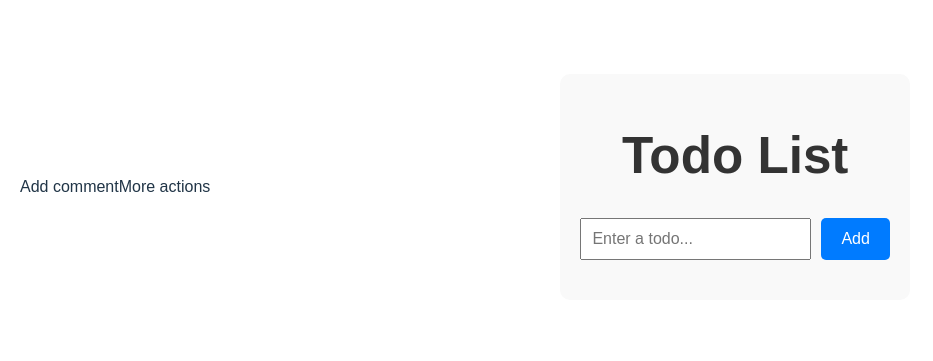
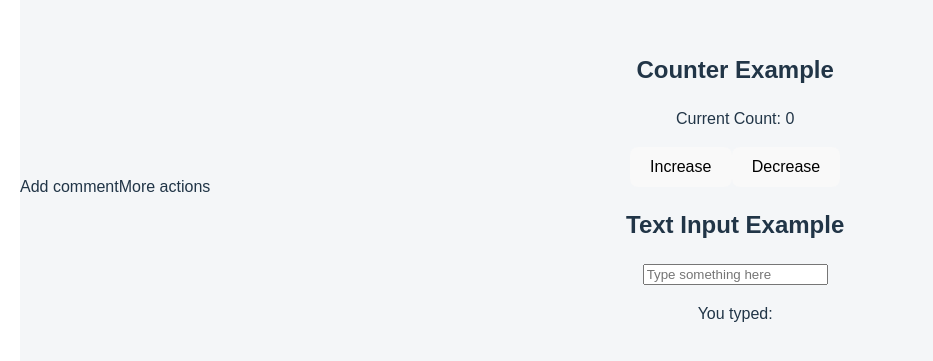
Before and after one commit to kuldeeepkumar/Training, a React (Vite) app: page / in a window 1280 px wide. Shown: the part 233-594 px from the top of the page, without its empty margins (0-933 px from the left). Built offline with nearby package versions, Linux system fonts and the light colour scheme.

Commit message:
reactexercise 2

```diff
--- a/src/App.jsx
+++ b/src/App.jsx
@@ -14,7 +14,8 @@ import Exercise11 from './exercises/exercise11/Exercise11';
 import Exercise12 from './exercises/exercise12/Exercise12';
 import Exercise13 from './exercises/exercise13/Exercise13';
 import TodoApp from './exercises/experiments/TodoApp'
-
+import ReactExercise1 from "./reactExercises/exercise1/reactExercise1";
+import ReactExercise2 from './reactExercises/exercise2/ReactExercise2'
 function App() {
   return (
     <>
@@ -28,10 +29,12 @@ function App() {
     <Exercise8/>
     <Exercise9/>
     <Exercise10/>
-    <Exercise11/> */}
-    {/* <Exercise12/> */}
-   {/* <Exercise13/>*/}
-   <TodoApp/>
+    <Exercise11/>
+    <Exercise12/>
+    <Exercise13/> */}
+    {/* <TodoApp/>
+    <ReactExercise1/> */}
+    <ReactExercise2/>
     </>
   );
 }
--- /dev/null
+++ b/src/exercises/experiments/ToDo.css
@@ -0,0 +1,81 @@
+body{
+    background-color: #f4f6f8;
+}
+.container {
+    max-width: 500px;
+    margin: 50px auto;
+    padding: 20px;
+    border: 10px solid #ccc;
+    border-radius: 10px;
+    font-family: Arial, sans-serif;
+    background-color: #ffffff;
+}
+
+.heading {
+    text-align: center;
+    color: #2c3e50;
+}
+
+.form {
+    display: flex;
+    gap: 10px;
+    margin-bottom: 20px;
+}
+
+.input {
+    flex: 1;
+    padding: 10px;
+    font-size: 16px;
+}
+.input:hover{
+  border-color: black;
+}
+
+.button {
+    padding: 10px 20px;
+    font-size: 16px;
+    background-color: #2da2f0;
+    color: white;
+    border: none;
+    border-radius: 5px;
+    font-weight: bold;
+    transition: all 0.3s ease;
+}
+.button:hover {
+    transform: scale(1.02);
+    background-color: #2970da;
+    box-shadow: 0 4px 12px rgba(0, 0, 0, 0.1);
+}
+
+.list {
+    list-style: none;
+    padding: 0;
+}
+
+.listItem {
+    padding: 10px;
+    border-bottom: 1px solid #ccc;
+    display: flex;
+    justify-content: space-between;
+    align-items: center;
+}
+
+.todoText {
+    cursor: pointer;
+}
+
+.editBtn {
+    margin-right: 10px;
+    background-color: #ffc107;
+    border: none;
+    color: white;
+    padding: 5px 10px;
+    border-radius: 5px;
+}
+.delBtn {
+    background-color: #dc3545;
+    border: none;
+    color: white;
+    padding: 5px 10px;
+    border-radius: 5px;
+}
--- a/src/exercises/experiments/TodoApp.jsx
+++ b/src/exercises/experiments/TodoApp.jsx
@@ -1,25 +1,23 @@
 import React, { useState } from "react";
+import './ToDo.css';
 
 function TodoApp() {
   const [todos, setTodos] = useState([]);
   const [input, setInput] = useState("");
   const [editId, setEditId] = useState(null);
 
-  // Handle form submit
   const handleSubmit = (e) => {
     e.preventDefault();
 
     if (input.trim() === "") return;
 
     if (editId) {
-      // Edit existing todo
       const updatedTodos = todos.map((todo) =>
         todo.id === editId ? { ...todo, text: input } : todo
       );
       setTodos(updatedTodos);
       setEditId(null);
     } else {
-      // Create new todo
       const newTodo = {
         id: Date.now(),
         text: input,
@@ -31,13 +29,11 @@ function TodoApp() {
     setInput("");
   };
 
-  // Delete todo
   const handleDelete = (id) => {
     const updatedTodos = todos.filter((todo) => todo.id !== id);
     setTodos(updatedTodos);
   };
 
-  // Toggle completed
   const handleToggleComplete = (id) => {
     const updatedTodos = todos.map((todo) =>
       todo.id === id ? { ...todo, completed: !todo.completed } : todo
@@ -45,48 +41,46 @@ function TodoApp() {
     setTodos(updatedTodos);
   };
 
-  // Edit todo
   const handleEdit = (todo) => {
     setInput(todo.text);
     setEditId(todo.id);
   };
 
   return (
-    <div style={styles.container}>
-      <h1 style={styles.heading}>Todo List</h1>
+    <div className='container'>
+      <h1 className='heading'>Todo List</h1>
 
-      <form onSubmit={handleSubmit} style={styles.form}>
+      <form onSubmit={handleSubmit} className='form'>
         <input
           type="text"
           value={input}
           onChange={(e) => setInput(e.target.value)}
           placeholder="Enter a todo..."
-          style={styles.input}
+          className='input'
         />
-        <button type="submit" style={styles.button}>
+        <button type="submit" className='button'>
           {editId ? "Update" : "Add"}
         </button>
       </form>
 
-      <ul style={styles.list}>
+      <ul className='list'>
         {todos.map((todo) => (
-          <li key={todo.id} style={styles.listItem}>
+          <li key={todo.id} className='listItem'>
             <span
+              className='todoText'
               style={{
-                ...styles.todoText,
                 textDecoration: todo.completed ? "line-through" : "none",
                 color: todo.completed ? "#aaa" : "#333",
               }}
-              onClick={() => handleToggleComplete(todo.id)}>
+              onClick={() => handleToggleComplete(todo.id)}
+            >
               {todo.text}
             </span>
             <div>
-              <button onClick={() => handleEdit(todo)} style={styles.editBtn}>
+              <button onClick={() => handleEdit(todo)} className='editBtn'>
                 Edit
               </button>
-              <button
-                onClick={() => handleDelete(todo.id)}
-                style={styles.delBtn}>
+              <button onClick={() => handleDelete(todo.id)} className='delBtn'>
                 Delete
               </button>
             </div>
@@ -97,68 +91,4 @@ function TodoApp() {
   );
 }
 
-// Inline styles
-const styles = {
-  container: {
-    maxWidth: "500px",
-    margin: "50px auto",
-    padding: "20px",
-    border: "10ppx solid #ccc",
-    borderRadius: "10px",
-    fontFamily: "Arial",
-    backgroundColor: "#f9f9f9",
-  },
-  heading: {
-    textAlign: "center",
-    color: "#333",
-  },
-  form: {
-    display: "flex",
-    gap: "10px",
-    marginBottom: "20px",
-  },
-  input: {
-    flex: "1",
-    padding: "10px",
-    fontSize: "16px",
-  },
-  button: {
-    padding: "10px 20px",
-    fontSize: "16px",
-    backgroundColor: "#007bff",
-    color: "white",
-    border: "none",
-    borderRadius: "5px",
-  },
-  list: {
-    listStyle: "none",
-    padding: 0,
-  },
-  listItem: {
-    padding: "10px",
-    borderBottom: "1px solid #ccc",
-    display: "flex",
-    justifyContent: "space-between",
-    alignItems: "center",
-  },
-  todoText: {
-    cursor: "pointer",
-  },
-  editBtn: {
-    marginRight: "10px",
-    backgroundColor: "#ffc107",
-    border: "none",
-    color: "white",
-    padding: "5px 10px",
-    borderRadius: "5px",
-  },
-  delBtn: {
-    backgroundColor: "#dc3545",
-    border: "none",
-    color: "white",
-    padding: "5px 10px",
-    borderRadius: "5px",
-  },
-};
-
 export default TodoApp;
--- /dev/null
+++ b/src/reactExercises/exercise1/reactExercise1.jsx
@@ -0,0 +1,57 @@
+import React from "react";
+// Import necessary libraries
+
+// ===============================
+// Functional Component - Basic
+// ===============================
+function BasicGreeting() {
+  // A simple functional component using JSX
+  return <h1>Hello, React!</h1>;
+}
+
+// ==========================================
+// Functional Component - With Props Example
+// ==========================================
+function GreetingWithProps(props) {
+  // Using props to receive data from parent
+  return <h2>Hello, {props.name}!</h2>;
+}
+
+// Setting default props for the above component
+GreetingWithProps.defaultProps = {
+  name: "Guest", // Fallback value if no name is passed
+};
+
+// =================================
+// Class Component Example
+// =================================
+class WelcomeClass extends React.Component {
+  // Class components use the 'render' method to return JSX
+  render() {
+    return <h3>Welcome from Class Component!</h3>;
+  }
+}
+
+// =======================================
+// Main App Component - Combines All Above
+// =======================================
+const ReactExercise1 = () => {
+  return (
+    <div style={{ padding: "20px", fontFamily: "Arial" }}>
+      {/* Functional component example */}
+      <BasicGreeting />
+
+      {/* Passing data using props */}
+      <GreetingWithProps name="Alice" />
+
+      {/* Using default prop (no name passed) */}
+      <GreetingWithProps />
+
+      {/* Class component example */}
+      <WelcomeClass />
+    </div>
+  );
+};
+
+// Export the main App component
+export default ReactExercise1;
--- /dev/null
+++ b/src/reactExercises/exercise2/Example1.jsx
@@ -0,0 +1,34 @@
+import React, { useState } from "react";
+
+const Example1 = () => {
+  // ----------- Example 1: Counter Component -----------
+
+  // Declare a state variable 'count' and initialize it to 0
+  const [count, setCount] = useState(0);
+
+  // Function to increase the count
+  const increment = () => {
+    // Updating the state using setCount
+    setCount(count + 1);
+  };
+
+  // Function to decrease the count
+  const decrement = () => {
+    setCount(count - 1);
+  };
+
+  return (
+    <div>
+      <h2>Counter Example</h2>
+      <p>Current Count: {count}</p>
+
+      {/* Button to increase count */}
+      <button onClick={increment}>Increase</button>
+
+      {/* Button to decrease count */}
+      <button onClick={decrement}>Decrease</button>
+    </div>
+  );
+};
+
+export default Example1;
--- /dev/null
+++ b/src/reactExercises/exercise2/Example2.jsx
@@ -0,0 +1,31 @@
+import React, { useState } from "react";
+const Example2 = () => {
+  // ----------- Example 2: Text Input Component -----------
+
+  // Declare a state variable 'text' and initialize it to an empty string
+  const [text, setText] = useState("");
+
+  // Function to handle input change
+  const handleChange = (e) => {
+    // Update the text state with new value from the input field
+    setText(e.target.value);
+  };
+
+  return (
+    <div>
+      <h2>Text Input Example</h2>
+
+      {/* Input field controlled by the text state */}
+      <input
+        type="text"
+        value={text}
+        onChange={handleChange}
+        placeholder="Type something here"
+      />
+
+      <p>You typed: {text}</p>
+    </div>
+  );
+};
+
+export default Example2;
--- /dev/null
+++ b/src/reactExercises/exercise2/ReactExercise2.jsx
@@ -0,0 +1,17 @@
+import Example1 from "./Example1";
+import Example2 from "./Example2";
+import React from "react";
+
+const ReactExercise2 = () => {
+  // This file demonstrates how to use state in React using the useState hook
+  // It includes two examples: a Counter and a Text Input field
+
+  return (
+    <>
+      <Example1 />
+      <Example2 />
+    </>
+  );
+};
+
+export default ReactExercise2;
```
Also changed, not shown: src/experiments/buttons.jsx (added, +28 -0 lines).
